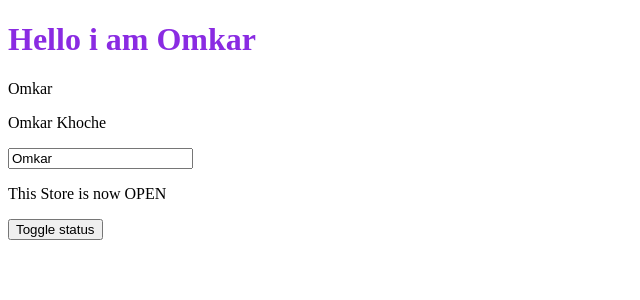
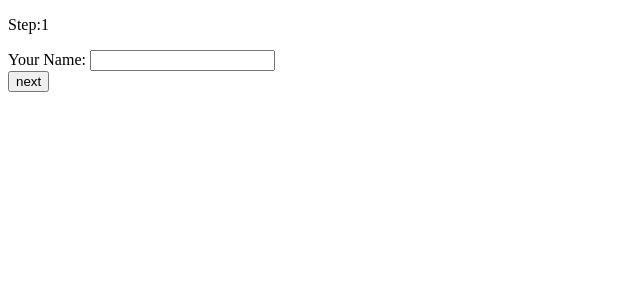
Before and after one commit to omkarkhoche3448/Svelte, a SvelteKit app: page / in a window 1280 px wide. Shown: the top 300 px of the page, without its empty margins (0-640 px from the left). Built offline with nearby package versions, Linux system fonts and the light colour scheme.

Commit message:
add multi-step form with validation, error handling, reactivity, and form management

```diff
--- a/src/routes/+page.svelte
+++ b/src/routes/+page.svelte
@@ -1,18 +1,40 @@
 <script>
-	import Header from './Header.svelte';
+	// import Header from './Header.svelte';
 
 	// svelte-ignore non_reactive_update
 	// let name ='Omkar';
-	let name = $state('Omkar');
-	let status = $state('OPEN');
+	// let name = $state('Omkar');
+	// let status = $state('OPEN');
 
-	let full_name = $derived(name + ' ' + 'Khoche');
+	// let full_name = $derived(name + ' ' + 'Khoche');
+
+	// function buttonClickHandler() {
+	// 	status = status === 'OPEN' ? 'CLOSE' : 'OPEN';
+	// }
+
+	let formState = $state({
+		name: '',
+		birthday: '',
+		step: 0,
+		error: ''
+	});
 
 	function buttonClickHandler() {
-		status = status === 'OPEN' ? 'CLOSE' : 'OPEN';
+		if (formState.step === 0 && formState.name.trim() === '') {
+			formState.error = 'Your Name is Empty. Please enter your name.';
+			return;
+		}
+		if (formState.step === 1 && formState.birthday.trim() === '') {
+			formState.error = 'Please enter your birthday.';
+			return;
+		}
+
+		formState.error = '';
+		formState.step++;
 	}
 </script>
 
+<!--
 <Header prop={name} />
 
 <p>{full_name}</p>
@@ -21,3 +43,26 @@
 
 <p>This Store is now {status}</p>
 <button onclick={buttonClickHandler}>Toggle status</button>
+-->
+
+<p>Step:{formState.step+1}</p>
+
+{#if formState.error}
+	<p class="error">{formState.error}</p>
+{/if}
+
+{#if formState.step === 0}
+	<div>
+		<label for="name">Your Name: </label>
+		<input type="text" id="name" bind:value={formState.name} />
+	</div>
+	<button onclick={buttonClickHandler}>next</button>
+
+	{:else if formState.step === 1}
+	<div>
+		<label for="birthday">Your birthday: </label>
+		<input type="date" id="birthday" bind:value={formState.birthday} />
+	</div>
+	<button onclick={buttonClickHandler}>next</button>
+
+{/if}
```
